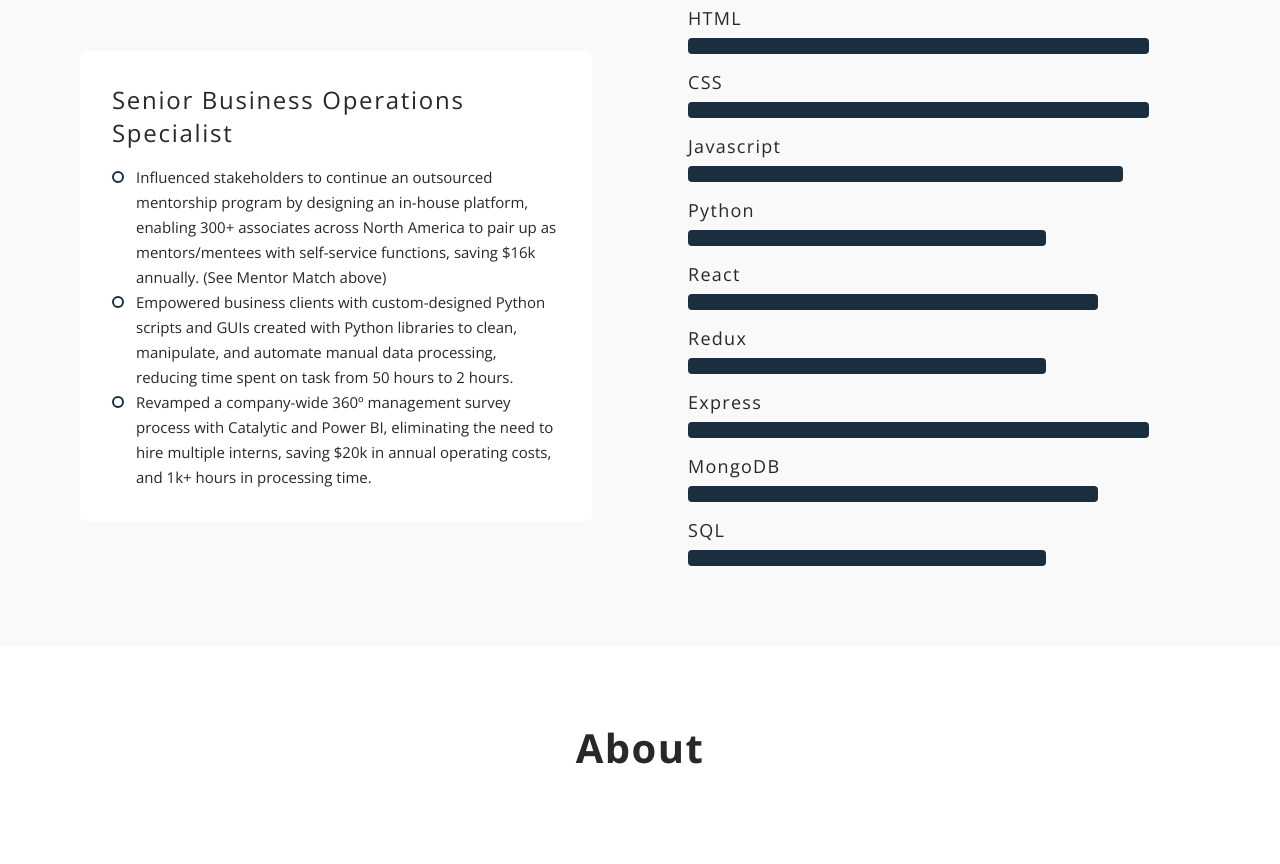
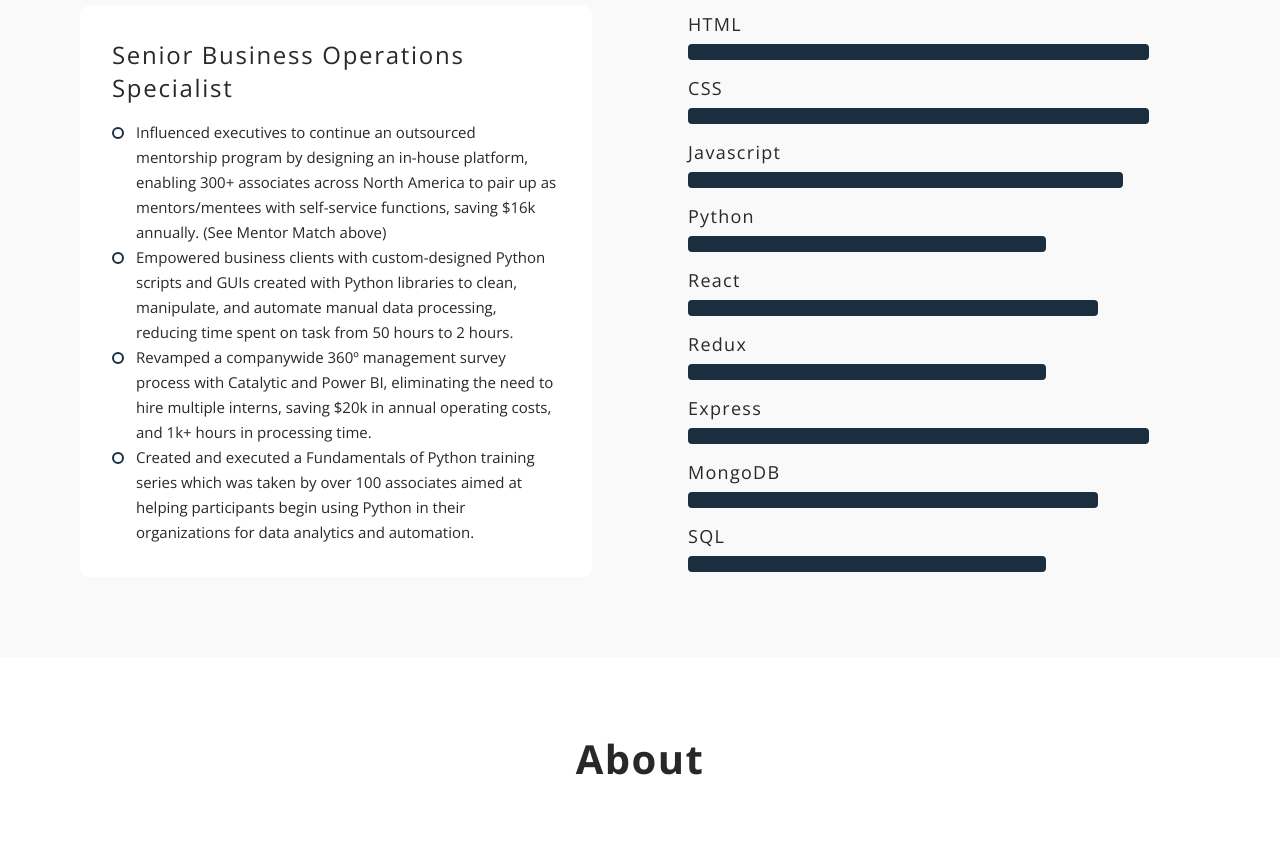
Before and after one commit to jljakin2/portfolio, a React (Create React App) app: page / in a window 1280 px wide. Shown: the part 2360-3224 px from the top of the page. Built offline with nearby package versions, Linux system fonts and the light colour scheme; no server answers.

Commit message:
updated technical and leadership elements with items from resume

```diff
--- a/src/data/data.js
+++ b/src/data/data.js
@@ -67,9 +67,10 @@ export const technical = {
     {
       heading: "Senior Business Operations Specialist",
       experienceItems: [
-        "Influenced stakeholders to continue an outsourced mentorship program by designing an in-house platform, enabling 300+ associates across North America to pair up as mentors/mentees with self-service functions, saving $16k annually. (See Mentor Match above)",
+        "Influenced executives to continue an outsourced mentorship program by designing an in-house platform, enabling 300+ associates across North America to pair up as mentors/mentees with self-service functions, saving $16k annually. (See Mentor Match above)",
         "Empowered business clients with custom-designed Python scripts and GUIs created with Python libraries to clean, manipulate, and automate manual data processing, reducing time spent on task from 50 hours to 2 hours.",
-        "Revamped a company-wide 360º management survey process with Catalytic and Power BI, eliminating the need to hire multiple interns, saving $20k in annual operating costs, and 1k+ hours in processing time.",
+        "Revamped a companywide 360º management survey process with Catalytic and Power BI, eliminating the need to hire multiple interns, saving $20k in annual operating costs, and 1k+ hours in processing time.",
+        "Created and executed a Fundamentals of Python training series which was taken by over 100 associates aimed at helping participants begin using Python in their organizations for data analytics and automation.",
       ],
     },
   ],
@@ -91,16 +92,16 @@ export const leadership = {
     {
       heading: "Senior Business Operations Specialist",
       experienceItems: [
-        "Consultant to 10 technology and business partners across CA, MI, and Germany, facilitating various workshops to evaluate current state processes and create roadmaps aligning future state developments to business requirements.",
-        "Leveraged custom-built analytics tools to expand transparency into business operations and discover and implement process improvements, saving clients an average 15% working time within three months across all identified solutions.",
-        "Collaborated on a company-wide change in response to the pandemic by re-engineering work structures to a remote model affecting a population of 30k employees, working closely with division executives to validate model effectiveness.",
+        "Lead Consultant to 10 technology and business partners across CA, MI, and Germany, facilitating strategy workshops to evaluate current state processes and create roadmaps aligning future state developments to business requirements.",
+        "Leveraged data analytics tools to expand transparency into business operations and discover and implement process improvements, saving clients an average of 15% working time within three months across many functions.",
+        "Change Manager for a companywide change in response to the pandemic by reengineering work structures to a remote model affecting a population of 30k employees, working closely with division executives to validate model effectiveness.",
         "Delivered a keynote address to internal executives at a regional event, introducing digital transformation topics as well as ways to visualize and interpret data to enable more informed decision-making processes.",
       ],
     },
     {
       heading: "Project Manager (Scrum Master)",
       experienceItems: [
-        "Directed an agile project team through development of a hybrid delivery truck on a multi-year Department of Energy government contract, from proof of concept to end of year approval with technology currently in production.",
+        "Directed an agile project team through the development of a hybrid delivery truck on a multi-year Department of Energy government contract, from proof of concept to end-of-year approval with technology currently in production.",
       ],
     },
     {
```
Also changed, not shown: 1 other file (tests, documents, lock files or other folders).
